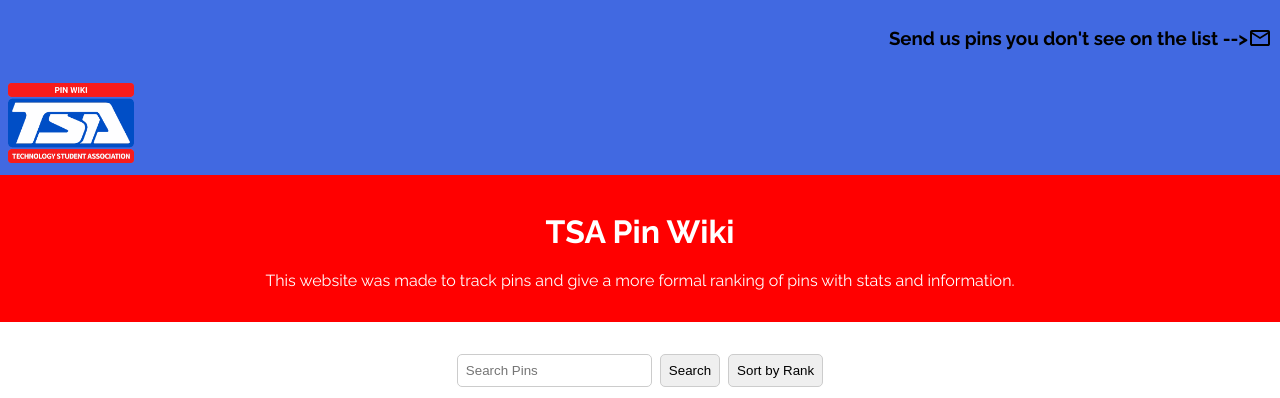
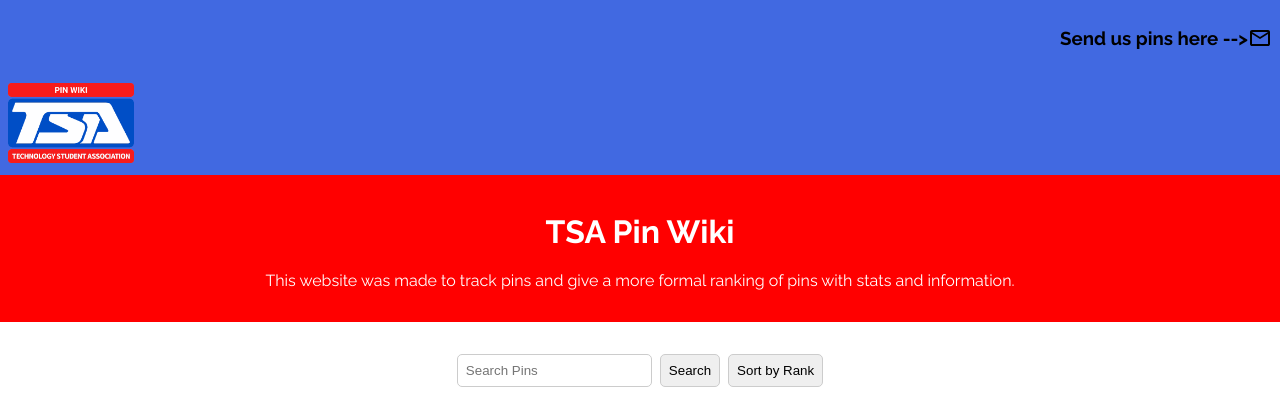
Before and after one commit to tsapinswiki/tsapinswiki.github.io, a plain HTML site: page index.html in a window 1280 px wide. Shown: the top 398 px of the page. Drawn offline with Linux system fonts and the light colour scheme.

Commit message:
Update index.html

```diff
--- a/index.html
+++ b/index.html
@@ -13,7 +13,7 @@
 <body>
     <div class="very-top">
         <div class="text-with-icon">
-            <h3 class="text-top">Send us pins you don't see on the list --> </h3>
+            <h3 class="text-top">Send us pins here --> </h3>
             <img src="./img/Mail.svg" alt="Email Us" class="end" id="openModalButton">
         </div>
         <div class="centered-image">
```
